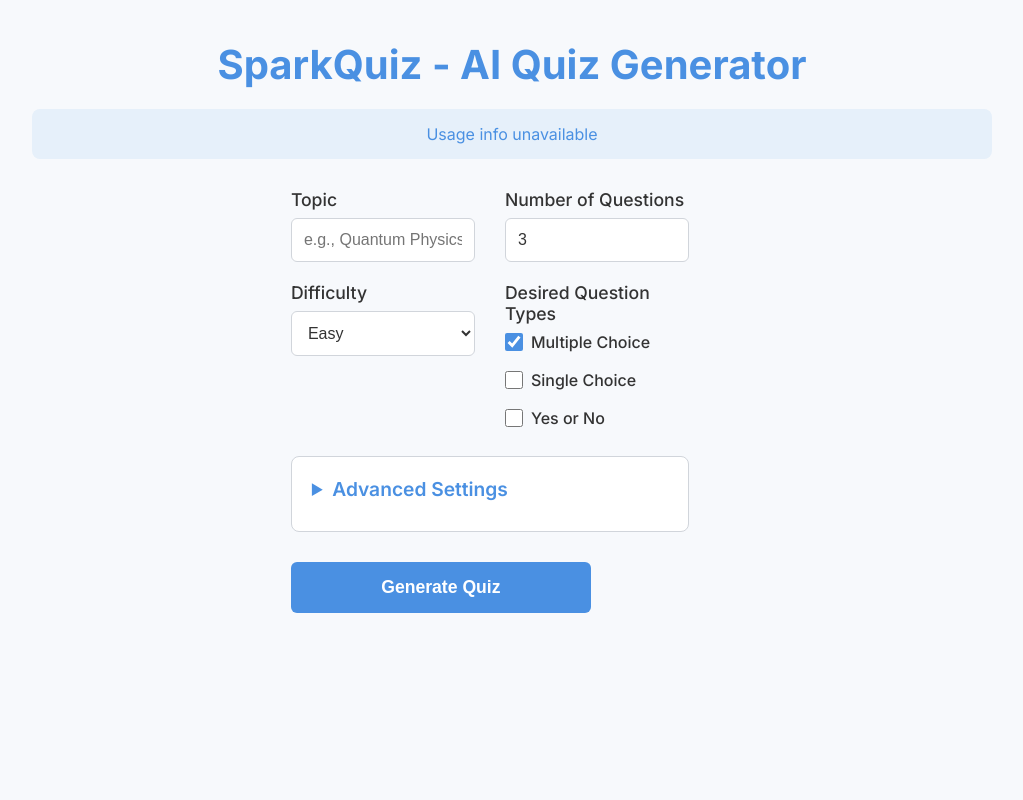
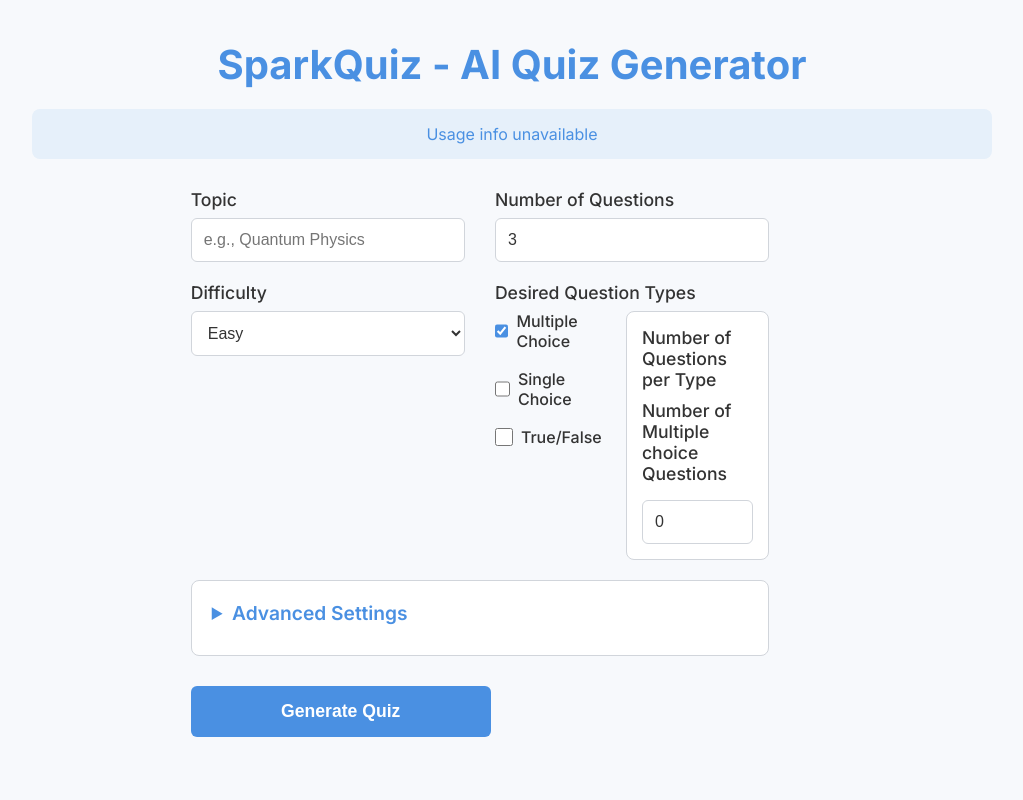
Before and after one commit to ggSohamgg/Spark_Quiz, a Flask app: page / in a window 1280 px wide. Shown: the top 800 px of the page, without its empty margins (128-1151 px from the left). Run offline with Flask 3, Linux system fonts and the light colour scheme; data that the repository does not hold is empty.

Commit message:
Update index.html

```diff
--- a/templates/index.html
+++ b/templates/index.html
@@ -32,8 +32,9 @@
                             <option value="hard">Hard</option>
                         </select>
                     </div>
-                    <div class="input-group">
+                    <div class="input-group question-types-container">
                         <label>Desired Question Types</label>
+                        <div class="question-types-row">
                             <div class="question-type-group" id="question-type-group">
                                 <label class="checkbox-label">
                                     <input type="checkbox" name="question_types" value="multiple choice" checked>
@@ -44,9 +45,15 @@
                                     Single Choice
                                 </label>
                                 <label class="checkbox-label">
-                                <input type="checkbox" name="question_types" value="yes or no">
-                                Yes or No
+                                    <input type="checkbox" name="question_types" value="true/false">
+                                    True/False
                                 </label>
+                            </div>
+                            <div id="question-quantities" class="question-quantities" style="display: none;">
+                                <label>Number of Questions per Type</label>
+                                <div id="quantities-container" class="quantities-container"></div>
+                                <div id="quantity-error" class="error" style="display: none;"></div>
+                            </div>
                         </div>
                         <input type="hidden" name="question_types_hidden" id="question_types_input">
                     </div>
@@ -108,13 +115,72 @@
         <p>Made with care for learning. © 2025</p>
     </footer>
     <script>
-        // Question type checkbox handling
+        // Question type checkbox handling and dynamic quantities
         const qtGroup = document.getElementById('question-type-group');
         const qtInput = document.getElementById('question_types_input');
-        qtGroup.addEventListener('change', function() {
+        const quantitiesSection = document.getElementById('question-quantities');
+        const quantitiesContainer = document.getElementById('quantities-container');
+        const quantityError = document.getElementById('quantity-error');
+        const numQuestionsInput = document.getElementById('num_questions');
+
+        function updateQuantitiesSection() {
             const selected = Array.from(qtGroup.querySelectorAll('input[type="checkbox"]:checked')).map(checkbox => checkbox.value);
             qtInput.value = selected.join(',');
+
+            // Show or hide the quantities section
+            if (selected.length > 0) {
+                quantitiesSection.style.display = 'block';
+            } else {
+                quantitiesSection.style.display = 'none';
+            }
+
+            // Clear previous inputs
+            quantitiesContainer.innerHTML = '';
+
+            // Add input fields for each selected question type
+            selected.forEach(type => {
+                const div = document.createElement('div');
+                div.className = 'quantity-input';
+                const label = document.createElement('label');
+                label.textContent = `Number of ${type.replace(/^\w/, c => c.toUpperCase())} Questions`;
+                const input = document.createElement('input');
+                input.type = 'number';
+                input.name = `quantity_${type}`;
+                input.min = '0';
+                input.value = '0';
+                input.className = 'quantity-field';
+                div.appendChild(label);
+                div.appendChild(input);
+                quantitiesContainer.appendChild(div);
             });
+
+            // Validate total questions on input change
+            quantitiesContainer.addEventListener('input', validateQuantities);
+        }
+
+        function validateQuantities() {
+            const totalQuestions = parseInt(numQuestionsInput.value) || 0;
+            const quantityInputs = quantitiesContainer.querySelectorAll('input.quantity-field');
+            let totalAssigned = 0;
+
+            quantityInputs.forEach(input => {
+                totalAssigned += parseInt(input.value) || 0;
+            });
+
+            if (totalAssigned !== totalQuestions) {
+                quantityError.style.display = 'block';
+                quantityError.textContent = `Total questions assigned (${totalAssigned}) must equal the number of questions (${totalQuestions}).`;
+            } else {
+                quantityError.style.display = 'none';
+            }
+        }
+
+        // Initial call and event listener
+        updateQuantitiesSection();
+        qtGroup.addEventListener('change', updateQuantitiesSection);
+
+        // Update quantities when total number of questions changes
+        numQuestionsInput.addEventListener('input', validateQuantities);
 
         // Usage info
         async function fetchUsage() {
@@ -136,16 +202,40 @@
         // Form submission
         document.getElementById('quiz-form').onsubmit = async function(e) {
             e.preventDefault();
+
+            // Validate quantities before submission
+            const totalQuestions = parseInt(numQuestionsInput.value) || 0;
+            const quantityInputs = quantitiesContainer.querySelectorAll('input.quantity-field');
+            let totalAssigned = 0;
+
+            quantityInputs.forEach(input => {
+                totalAssigned += parseInt(input.value) || 0;
+            });
+
+            if (totalAssigned !== totalQuestions) {
+                alert(`Total questions assigned (${totalAssigned}) must equal the number of questions (${totalQuestions}).`);
+                return;
+            }
+
             const form = e.target;
             const formData = new FormData(form);
             const question_types = formData.get('question_types_hidden') ? formData.get('question_types_hidden').split(',').filter(Boolean) : [];
             const subtopics = formData.get('subtopics') ? formData.get('subtopics').split(',').map(s => s.trim()).filter(Boolean) : [];
             const keywords = formData.get('keywords') ? formData.get('keywords').split(',').map(s => s.trim()).filter(Boolean) : [];
+
+            // Add quantities to parameters
+            const question_type_quantities = {};
+            question_types.forEach(type => {
+                const quantity = formData.get(`quantity_${type}`);
+                question_type_quantities[type] = parseInt(quantity) || 0;
+            });
+
             const parameters = {
                 topic: formData.get('topic'),
                 difficulty: formData.get('difficulty'),
                 num_questions: formData.get('num_questions'),
                 question_types: question_types,
+                question_type_quantities: question_type_quantities,
                 subtopics: subtopics,
                 keywords: keywords,
                 audience: formData.get('audience'),
@@ -153,6 +243,7 @@
                 include_explanations: formData.get('include_explanations') === "yes",
                 max_length: formData.get('max_length')
             };
+
             document.getElementById('quiz-output').innerHTML = "<div class='loading'>Generating your quiz...</div>";
             const response = await fetch('/generate_quiz', {
                 method: 'POST',
```
Lines whose indentation alone changed are shown as unchanged.
